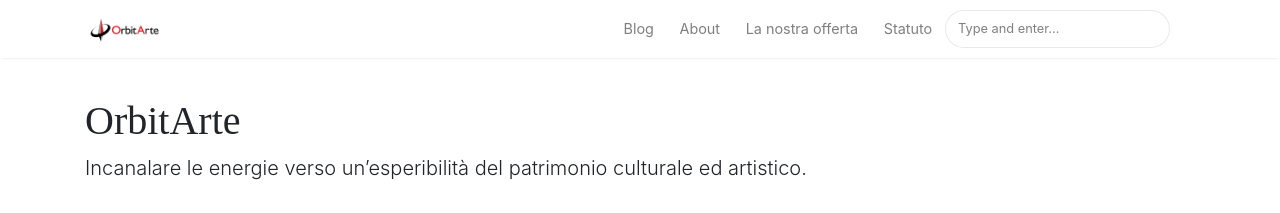
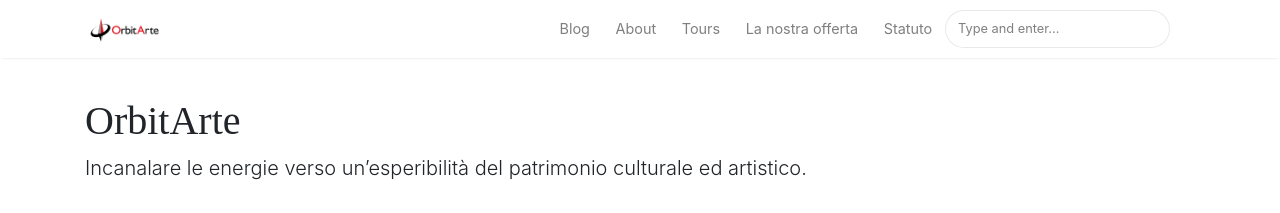
Before and after one commit to orbitarte/orbitarte, a Jekyll site: the page built from _pages/tour.md, in a window 1280 px wide. Shown: the top 213 px of the page. Built offline with Jekyll 4.4.1, drawn with Linux system fonts in a browser that asks for light colours; nearby versions of some CDN libraries.

Commit message:
Added tours page

```diff
--- a/_layouts/default.html
+++ b/_layouts/default.html
@@ -73,6 +73,10 @@
 
                 <li class="nav-item">
                 <a class="nav-link" href="{{ site.baseurl }}/about">About</a>
+                </li>
+
+								<li class="nav-item">
+                <a class="nav-link" href="{{ site.baseurl }}/tours">Tours</a>
                 </li>
 
                 <li class="nav-item">
--- a/_pages/tour.md
+++ b/_pages/tour.md
@@ -1,7 +1,7 @@
 ---
 layout: page
 title: Tour
-permalink: /Tour
+permalink: /tours
 ---
 **Passeggiata e aperitivo: il Pigneto**
 
```
